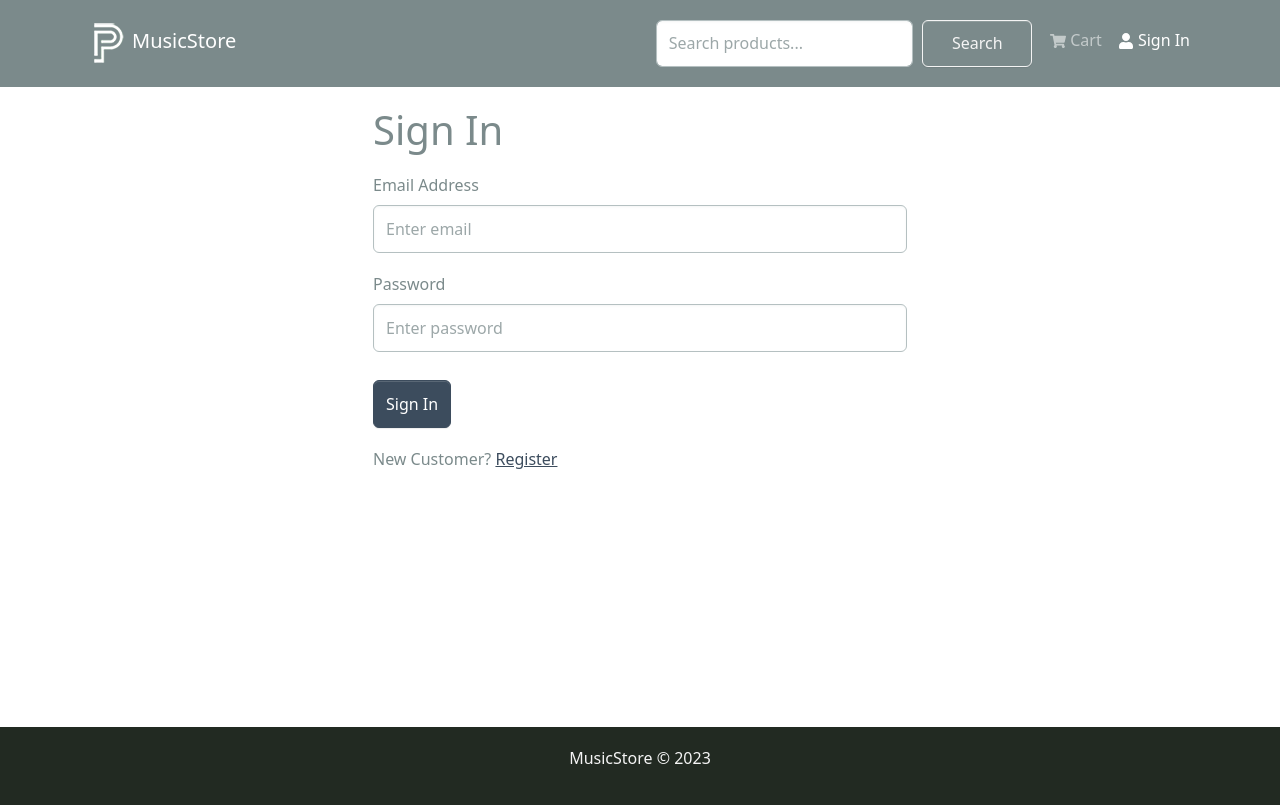
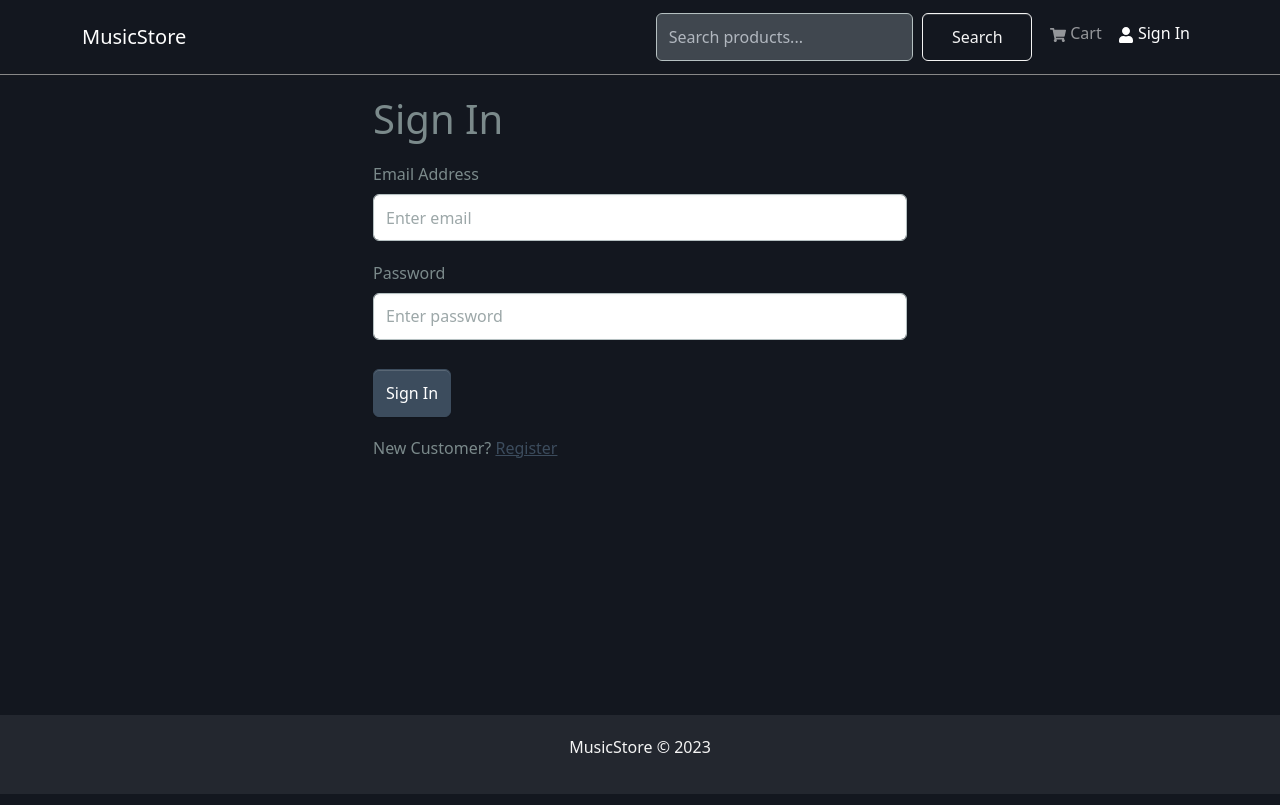
Before and after one commit to Kernix13/music-store-mern-ecommerce, a React (Vite) app in the folder frontend/: page /login in a window 1280 px wide. Built offline with nearby package versions, Linux system fonts and the light colour scheme.

Commit message:
Switching to dark design

```diff
--- a/frontend/src/assets/styles/index.css
+++ b/frontend/src/assets/styles/index.css
@@ -1,5 +1,44 @@
+body {
+  background-color: #13171f;
+}
+
+header {
+  border-bottom: 1px solid #888;
+}
+
+#search:hover {
+ background-color: #f8b525;
+ transition: 450ms;
+}
+
+#search-input {
+  background-color: #40474f;
+  color: #f1f7ff;
+}
+
+#search-input::placeholder {
+  color: #b1b7bf;
+}
+
+.heading {
+  color: #f8b525;
+  color: #f1f7ff;
+}
+
+.home-heading {
+  margin-top: 3em;
+}
+
+.details-heading {
+  margin: 1em 0 1em;
+}
+
 main {
   min-height: 80vh;
+}
+
+.card-text {
+  color: #333;
 }
 
 .rating span {
@@ -58,9 +97,28 @@ table th {
 }
 
 .bg-custom {
+  /*
   background-color: #d0d7df;
+  */
+  background-color: #33373f;
+  color: #f1f7ff;
+}
+
+
+
+.product-title:hover {
+  color: #f8b525;
+  transition: 250ms;
+}
+
+.card-title, .card-text {
+  color: #f1f7ff;
+}
+
+.rating-text {
+  color: #ccc;
 }
 
 .footer-bg {
-  background-color: #222a22;
+  background-color: #23272f;
 }
--- a/frontend/src/components/Header.jsx
+++ b/frontend/src/components/Header.jsx
@@ -31,11 +31,11 @@ function Header() {
 
   return (
     <header>
-      <Navbar bg="dark" variant="dark" expand="md" collapseOnSelect>
+      <Navbar variant="dark" expand="md" collapseOnSelect>
         <Container>
           <LinkContainer to='/'>
             <Navbar.Brand>
-              <img src={logo} alt="MusicStore logo" />
+              {/* <img src={logo} alt="MusicStore logo" /> */}
               MusicStore
             </Navbar.Brand>
           </LinkContainer>
--- a/frontend/src/components/SearchBox.jsx
+++ b/frontend/src/components/SearchBox.jsx
@@ -20,6 +20,7 @@ const SearchBox = () => {
   return (
     <Form onSubmit={ submitHandler } className="d-flex">
       <Form.Control
+        id="search-input"
         type='text'
         name='q'
         onChange={e => setKeyword(e.target.value)}
@@ -27,7 +28,7 @@ const SearchBox = () => {
         placeholder='Search products...'
         className='mr-sm-2 ml-sm-5'
       ></Form.Control>
-      <Button type='submit' variant='outline-light' className='px-4 py-2 mx-2'>
+      <Button id="search" type='submit' variant='outline-light' className='px-4 py-2 mx-2'>
         Search
       </Button>
     </Form>
--- a/frontend/src/main.jsx
+++ b/frontend/src/main.jsx
@@ -28,6 +28,7 @@ import ProductList from './views/admin/ProductList';
 import ProductEdit from './views/admin/ProductEdit';
 import UserList from './views/admin/UserList';
 import UserEdit from './views/admin/UserEdit';
+import Search from './views/Search';
 import './assets/styles/bootstrap.custom.css'
 import './assets/styles/index.css';
 
@@ -36,6 +37,7 @@ const router = createBrowserRouter(
     <Route path="/"element={<App />}>
       <Route index={true} path="/" element={<Home />} />
       <Route path="/search/:keyword" element={<Home />} />
+      <Route path="/search" element={<Search />} />
       <Route path="/page/:pageNumber" element={<Home />} />
       <Route path="/search/:keyword/page/:pageNumber" element={<Home />} />
       <Route path="/product/:id" element={<Details />} />
--- a/frontend/src/views/Details.jsx
+++ b/frontend/src/views/Details.jsx
@@ -60,12 +60,13 @@ function Details() {
       ) : (
         <>
           <Meta title={product.name} />
+          <h1 className="heading details-heading">{product.name}</h1>
           <Row>
             <Col md={5}>
               <Image className="border border-secondary border-3" src={product.image} alt={product.name} fluid />
             </Col>
             <Col md={4}>
-              <ListGroup variant="flush">
+              <ListGroup variant="flush" className="bg-custom">
                 <ListGroup.Item>
                   <h3>{product.name}</h3>
                 </ListGroup.Item>
--- a/frontend/src/views/Home.jsx
+++ b/frontend/src/views/Home.jsx
@@ -22,7 +22,7 @@ function Home() {
       ) : (
         <>
           <Meta />
-          <h1>Latest Products</h1>
+          <h1 className='heading home-heading'>Latest Products</h1>
           <Row>
             {data.products.map((product) => (
               <Col key={product._id} sm={12} md={6} lg={4} xl={3}>
```
Also changed, not shown: 1 other file (tests, documents, lock files or other folders).
